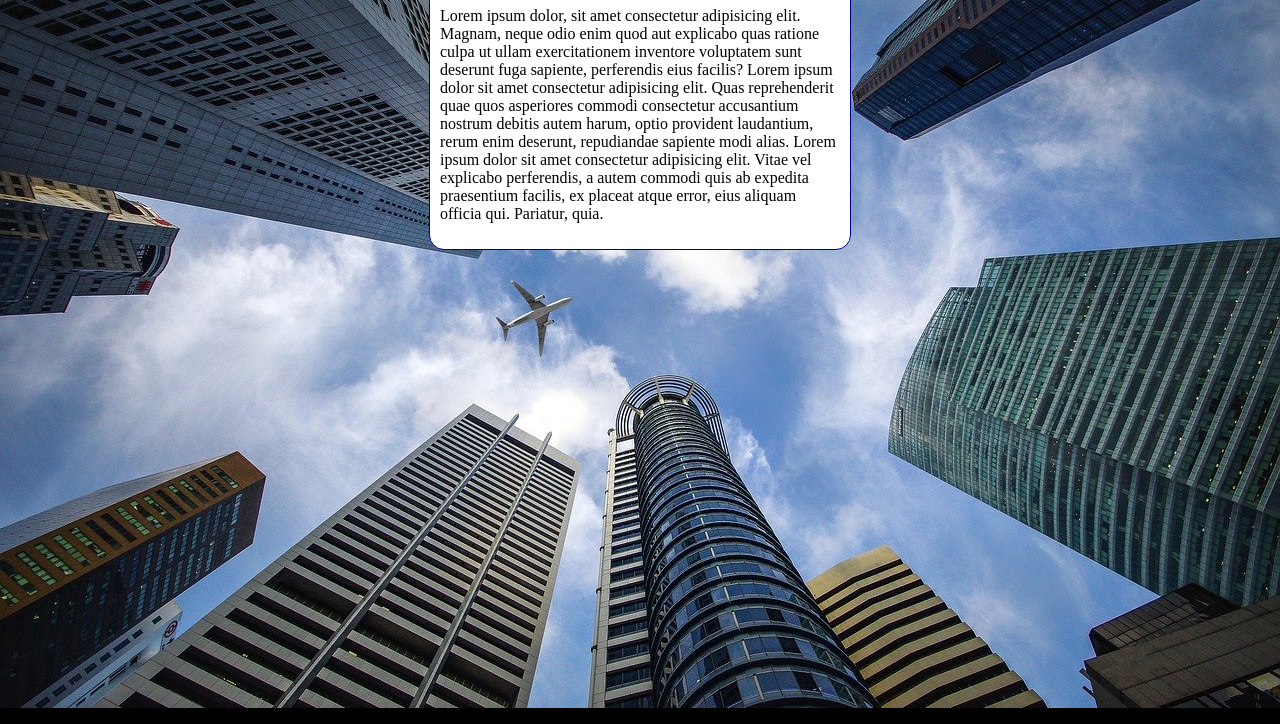
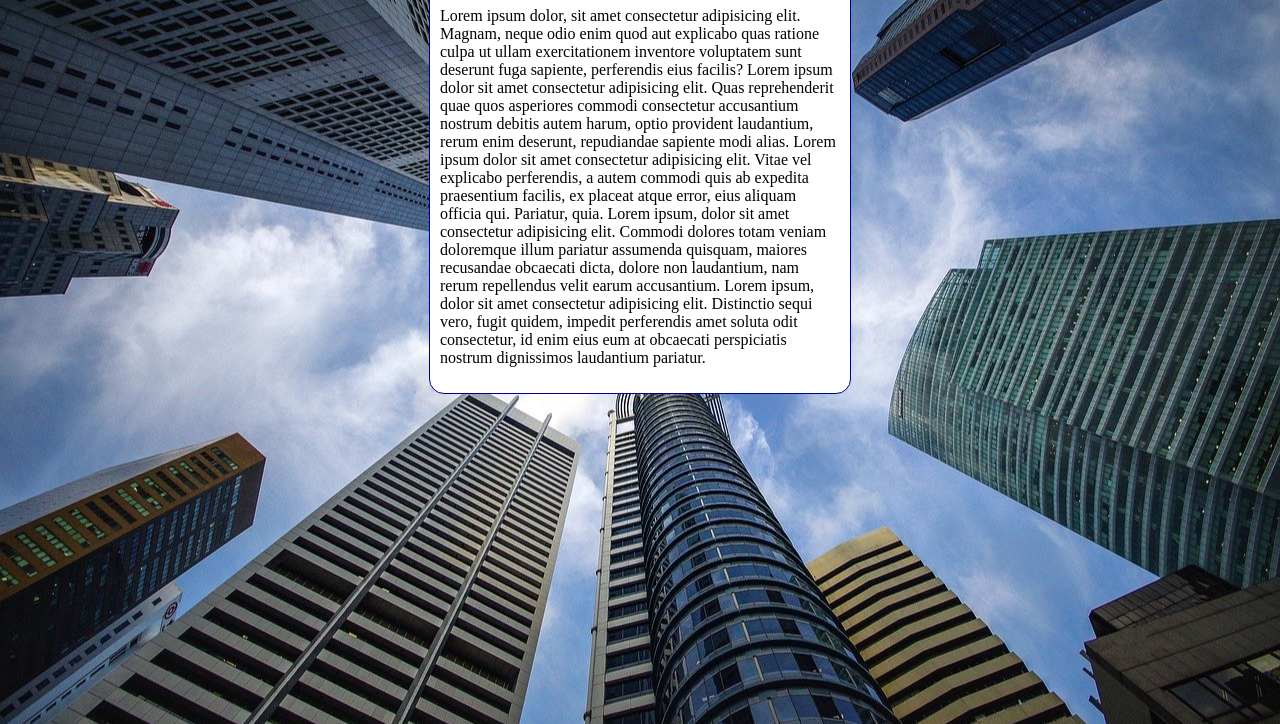
Before and after one commit to filipeaferreira/Html-CSS, a plain HTML site: page Exercicios/ex022/fundo006.html in a window 1280 px wide. Shown: the part 92-816 px from the top of the page. Drawn offline with Linux system fonts and the light colour scheme.

Commit message:
update fundo006.html

```diff
--- a/Exercicios/ex022/fundo006.html
+++ b/Exercicios/ex022/fundo006.html
@@ -6,10 +6,12 @@
     <title>Document</title>
     <style>
         body{
+            height: 100vh;
             background-color: black;
             background-image: url('imagens/wallpaper002.jpg');
-            background-position: center top;
+            background-position: center center;
             background-repeat: no-repeat;
+            background-size: cover;
         }
         main{
             background-color: white;
@@ -24,7 +26,7 @@
 <body>
     <main>
         <h1>Teste imagem de fundo</h1>
-        <p>Lorem ipsum dolor, sit amet consectetur adipisicing elit. Magnam, neque odio enim quod aut explicabo quas ratione culpa ut ullam exercitationem inventore voluptatem sunt deserunt fuga sapiente, perferendis eius facilis? Lorem ipsum dolor sit amet consectetur adipisicing elit. Quas reprehenderit quae quos asperiores commodi consectetur accusantium nostrum debitis autem harum, optio provident laudantium, rerum enim deserunt, repudiandae sapiente modi alias. Lorem ipsum dolor sit amet consectetur adipisicing elit. Vitae vel explicabo perferendis, a autem commodi quis ab expedita praesentium facilis, ex placeat atque error, eius aliquam officia qui. Pariatur, quia.</p>
+        <p>Lorem ipsum dolor, sit amet consectetur adipisicing elit. Magnam, neque odio enim quod aut explicabo quas ratione culpa ut ullam exercitationem inventore voluptatem sunt deserunt fuga sapiente, perferendis eius facilis? Lorem ipsum dolor sit amet consectetur adipisicing elit. Quas reprehenderit quae quos asperiores commodi consectetur accusantium nostrum debitis autem harum, optio provident laudantium, rerum enim deserunt, repudiandae sapiente modi alias. Lorem ipsum dolor sit amet consectetur adipisicing elit. Vitae vel explicabo perferendis, a autem commodi quis ab expedita praesentium facilis, ex placeat atque error, eius aliquam officia qui. Pariatur, quia. Lorem ipsum, dolor sit amet consectetur adipisicing elit. Commodi dolores totam veniam doloremque illum pariatur assumenda quisquam, maiores recusandae obcaecati dicta, dolore non laudantium, nam rerum repellendus velit earum accusantium. Lorem ipsum, dolor sit amet consectetur adipisicing elit. Distinctio sequi vero, fugit quidem, impedit perferendis amet soluta odit consectetur, id enim eius eum at obcaecati perspiciatis nostrum dignissimos laudantium pariatur.</p>
     </main>
 </body>
 </html>
```
